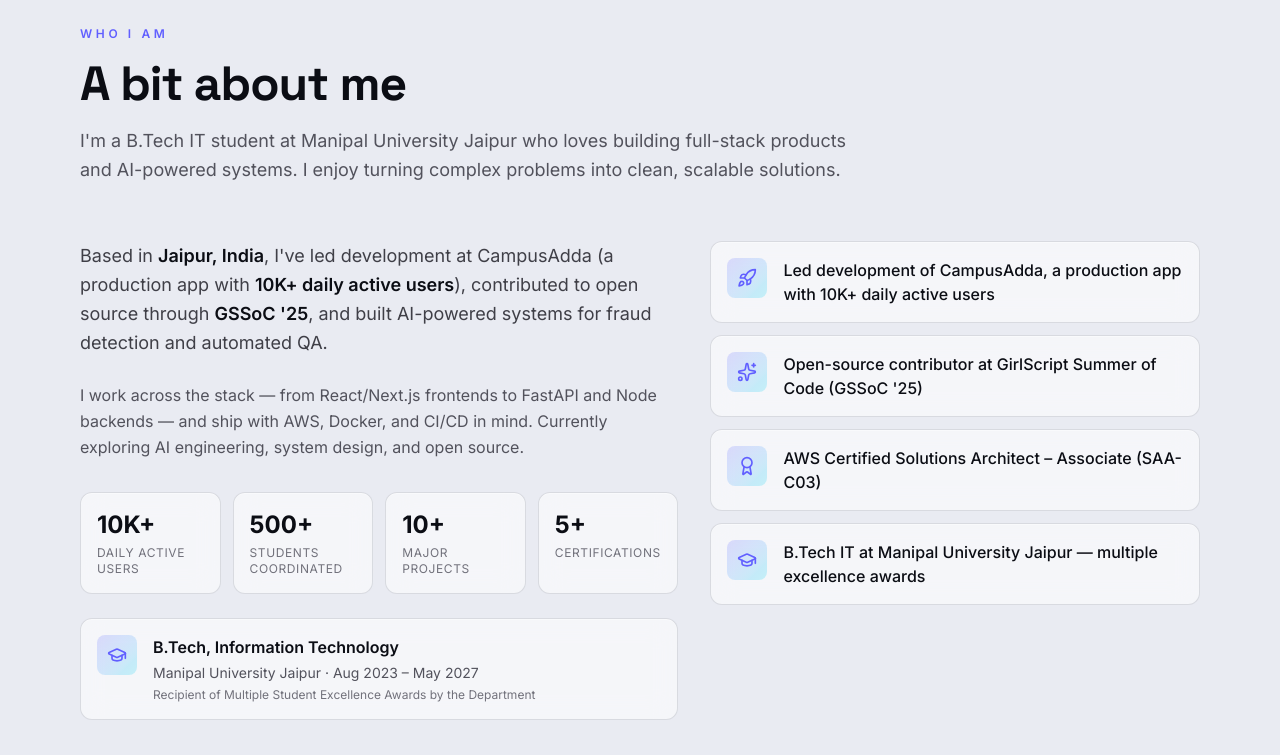
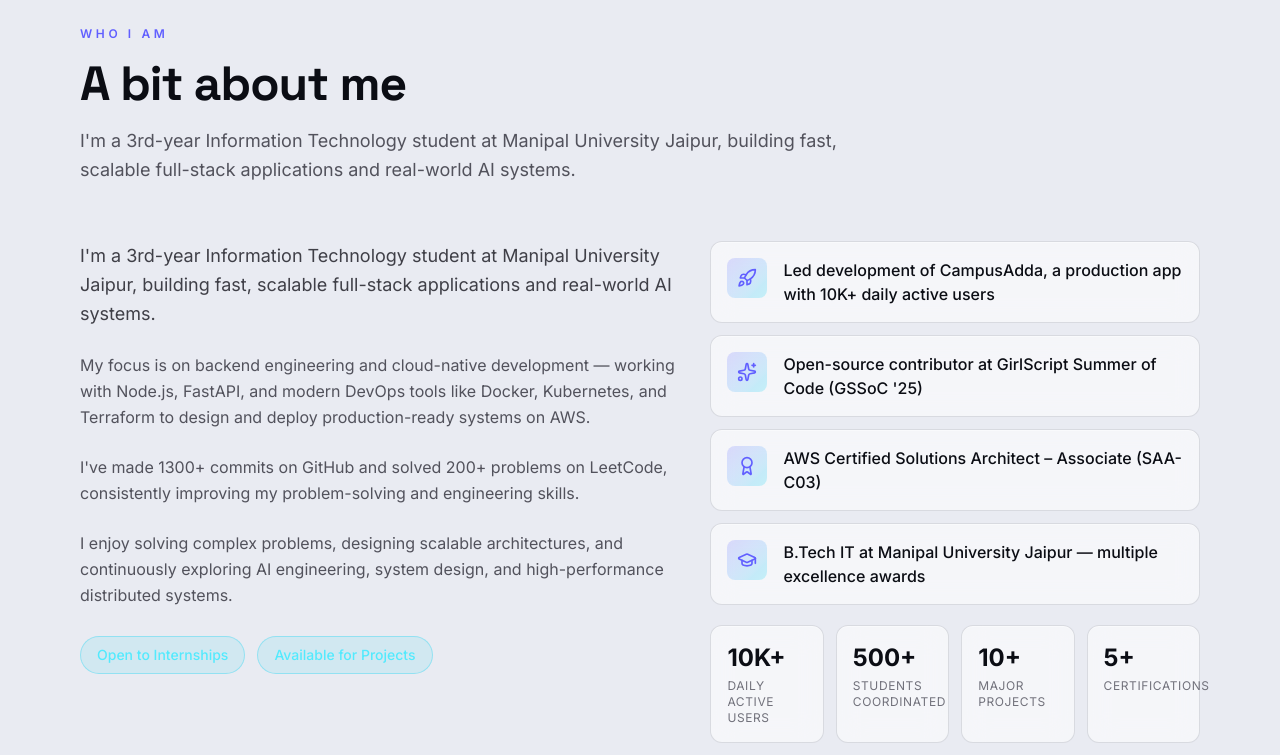
Before and after one commit to UtkarshSingh-06/Portfolio, a Next.js app: page / in a window 1280 px wide. Shown: the part 940-1695 px from the top of the page. Built offline with nearby package versions, Linux system fonts and the light colour scheme; no server answers.

Commit message:
Restructure about section with text-first left column.
Move credentials to the right panel and add internship/project availability badges below the narrative so the layout matches the reference composition.

```diff
--- a/src/components/sections/about-section.tsx
+++ b/src/components/sections/about-section.tsx
@@ -2,7 +2,7 @@
 
 import { motion } from "framer-motion";
 import { Award, GraduationCap, Rocket, Sparkles } from "lucide-react";
-import { aboutHighlights, aboutStats, education, siteConfig } from "@/data/site";
+import { aboutHighlights, aboutStats, education } from "@/data/site";
 import { SectionHeading } from "@/components/ui/section-heading";
 import {
   fadeUp,
@@ -20,7 +20,7 @@ export function AboutSection() {
       <SectionHeading
         title="A bit about me"
         subtitle="Who I Am"
-        description="I'm a B.Tech IT student at Manipal University Jaipur who loves building full-stack products and AI-powered systems. I enjoy turning complex problems into clean, scalable solutions."
+        description="I'm a 3rd-year Information Technology student at Manipal University Jaipur, building fast, scalable full-stack applications and real-world AI systems."
       />
 
       <div className="grid gap-8 md:grid-cols-[1.1fr_0.9fr]">
@@ -32,19 +32,68 @@ export function AboutSection() {
           className="space-y-6"
         >
           <p className="text-lg leading-relaxed text-zinc-700 dark:text-zinc-300">
-            Based in{" "}
-            <span className="font-semibold text-foreground">{siteConfig.location}</span>,
-            I&apos;ve led development at CampusAdda (a production app with{" "}
-            <span className="font-semibold text-foreground">10K+ daily active users</span>),
-            contributed to open source through{" "}
-            <span className="font-semibold text-foreground">GSSoC &apos;25</span>, and built
-            AI-powered systems for fraud detection and automated QA.
+            I&apos;m a 3rd-year Information Technology student at Manipal University Jaipur,
+            building fast, scalable full-stack applications and real-world AI systems.
           </p>
           <p className="leading-relaxed text-zinc-600 dark:text-zinc-400">
-            I work across the stack — from React/Next.js frontends to FastAPI and Node
-            backends — and ship with AWS, Docker, and CI/CD in mind. Currently exploring AI
-            engineering, system design, and open source.
+            My focus is on backend engineering and cloud-native development — working with
+            Node.js, FastAPI, and modern DevOps tools like Docker, Kubernetes, and Terraform
+            to design and deploy production-ready systems on AWS.
           </p>
+          <p className="leading-relaxed text-zinc-600 dark:text-zinc-400">
+            I&apos;ve made 1300+ commits on GitHub and solved 200+ problems on LeetCode,
+            consistently improving my problem-solving and engineering skills.
+          </p>
+          <p className="leading-relaxed text-zinc-600 dark:text-zinc-400">
+            I enjoy solving complex problems, designing scalable architectures, and
+            continuously exploring AI engineering, system design, and high-performance
+            distributed systems.
+          </p>
+
+          <motion.div
+            variants={staggerContainer}
+            initial="hidden"
+            whileInView="visible"
+            viewport={viewportOnce}
+            className="flex flex-wrap gap-3 pt-1"
+          >
+            {["Open to Internships", "Available for Projects"].map((item) => (
+              <motion.span
+                key={item}
+                variants={fadeUp}
+                className="inline-flex items-center rounded-full border border-cyan-400/30 bg-cyan-400/10 px-4 py-2 text-sm font-medium text-cyan-300"
+              >
+                {item}
+              </motion.span>
+            ))}
+          </motion.div>
+        </motion.div>
+
+        <motion.div
+          variants={slideInRight}
+          initial="hidden"
+          whileInView="visible"
+          viewport={viewportOnce}
+          className="space-y-3"
+        >
+          {aboutHighlights.map((item, idx) => {
+            const Icon = highlightIcons[idx % highlightIcons.length];
+            return (
+              <motion.div
+                key={item}
+                whileHover={{ x: 6 }}
+                transition={{ type: "spring", stiffness: 300 }}
+                className="glass flex items-start gap-4 rounded-xl p-4"
+              >
+                <span className="flex h-10 w-10 shrink-0 items-center justify-center rounded-lg bg-gradient-to-br from-indigo-500/20 to-cyan-400/20 text-indigo-500 dark:text-indigo-300">
+                  <Icon className="h-5 w-5" />
+                </span>
+                <div className="space-y-1">
+                  <p className="font-medium text-foreground">{item}</p>
+                </div>
+              </motion.div>
+            );
+          })}
 
           <motion.div
             variants={staggerContainer}
@@ -88,33 +137,6 @@ export function AboutSection() {
             </div>
           </motion.div>
         </motion.div>
-
-        <motion.div
-          variants={slideInRight}
-          initial="hidden"
-          whileInView="visible"
-          viewport={viewportOnce}
-          className="space-y-3"
-        >
-          {aboutHighlights.map((item, idx) => {
-            const Icon = highlightIcons[idx % highlightIcons.length];
-            return (
-              <motion.div
-                key={item}
-                whileHover={{ x: 6 }}
-                transition={{ type: "spring", stiffness: 300 }}
-                className="glass flex items-start gap-4 rounded-xl p-4"
-              >
-                <span className="flex h-10 w-10 shrink-0 items-center justify-center rounded-lg bg-gradient-to-br from-indigo-500/20 to-cyan-400/20 text-indigo-500 dark:text-indigo-300">
-                  <Icon className="h-5 w-5" />
-                </span>
-                <div className="space-y-1">
-                  <p className="font-medium text-foreground">{item}</p>
-                </div>
-              </motion.div>
-            );
-          })}
-        </motion.div>
       </div>
     </section>
   );
```
